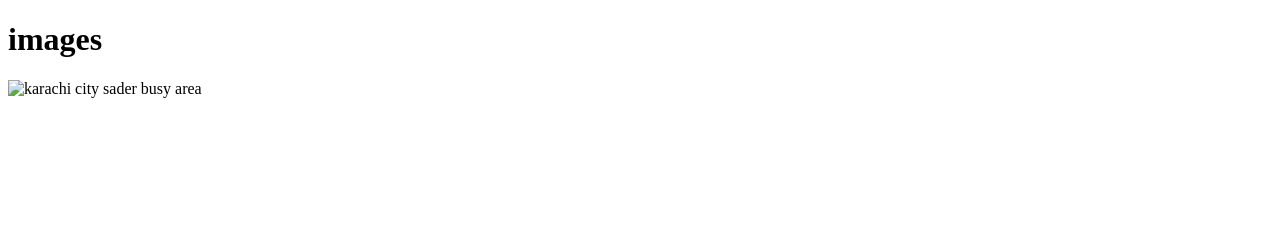
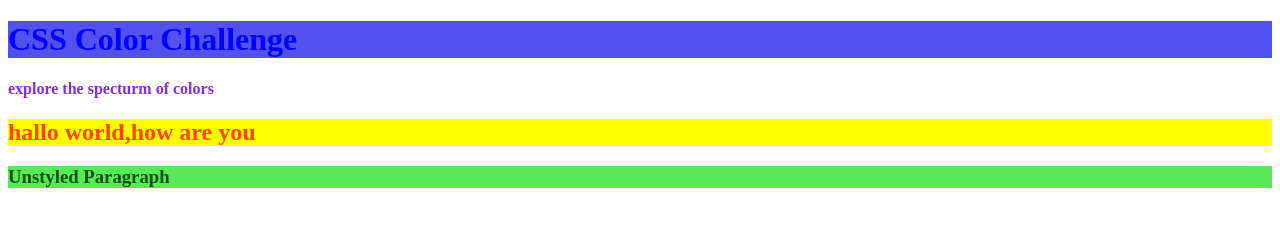
Before and after one commit to Shaikhmudassarjamal1122334455/index.html, a plain HTML site: page index.html in a window 1280 px wide. Drawn offline with Linux system fonts and the light colour scheme.

Commit message:
styling css
styling css

```diff
--- a/index.html
+++ b/index.html
@@ -4,9 +4,15 @@
     <meta charset="UTF-8">
     <meta name="viewport" content="width=device-width, initial-scale=1.0">
     <title>Document</title>
+    <link rel="stylesheet" href="style.css">
 </head>
 <body>
-    <h1>images</h1>
-    <img src="./loading.gif" alt="karachi city sader busy area">
+    <h1>CSS Color Challenge</h1>
+
+    <h4>explore the specturm of colors</h4>
+
+    <h2>hallo world,how are you</h2>
+
+    <h3>Unstyled Paragraph</h3>
 </body>
 </html>
--- /dev/null
+++ b/style.css
@@ -0,0 +1,15 @@
+h1{
+    color: blue;
+    background-color: rgb(81, 81, 240);
+}
+h4{
+    color: blueviolet;
+}
+h2{
+    color: orangered;
+    background-color:yellow ;
+}
+h3{
+    color:rgb(10, 82, 10) ;
+    background-color: rgb(87, 233, 87) ;
+}
```
